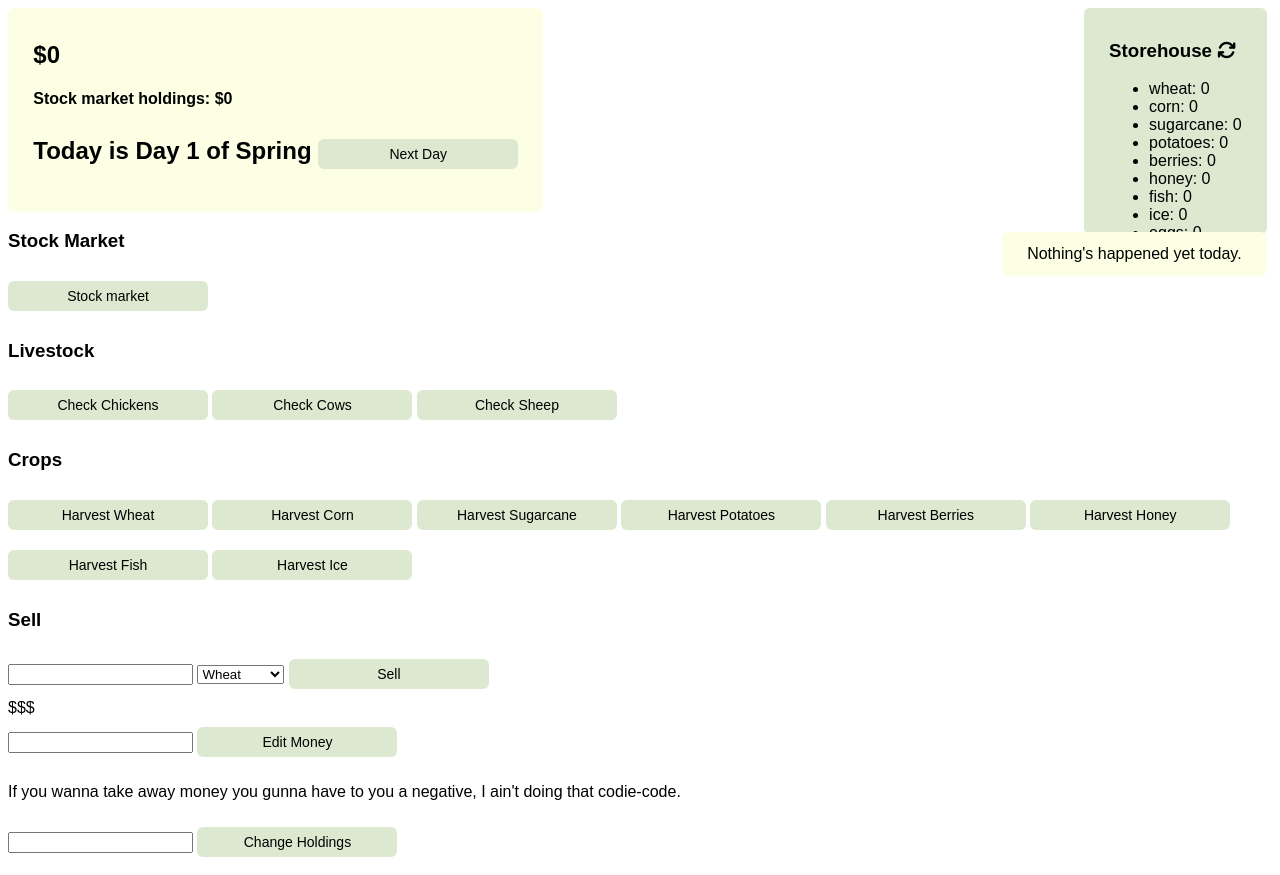
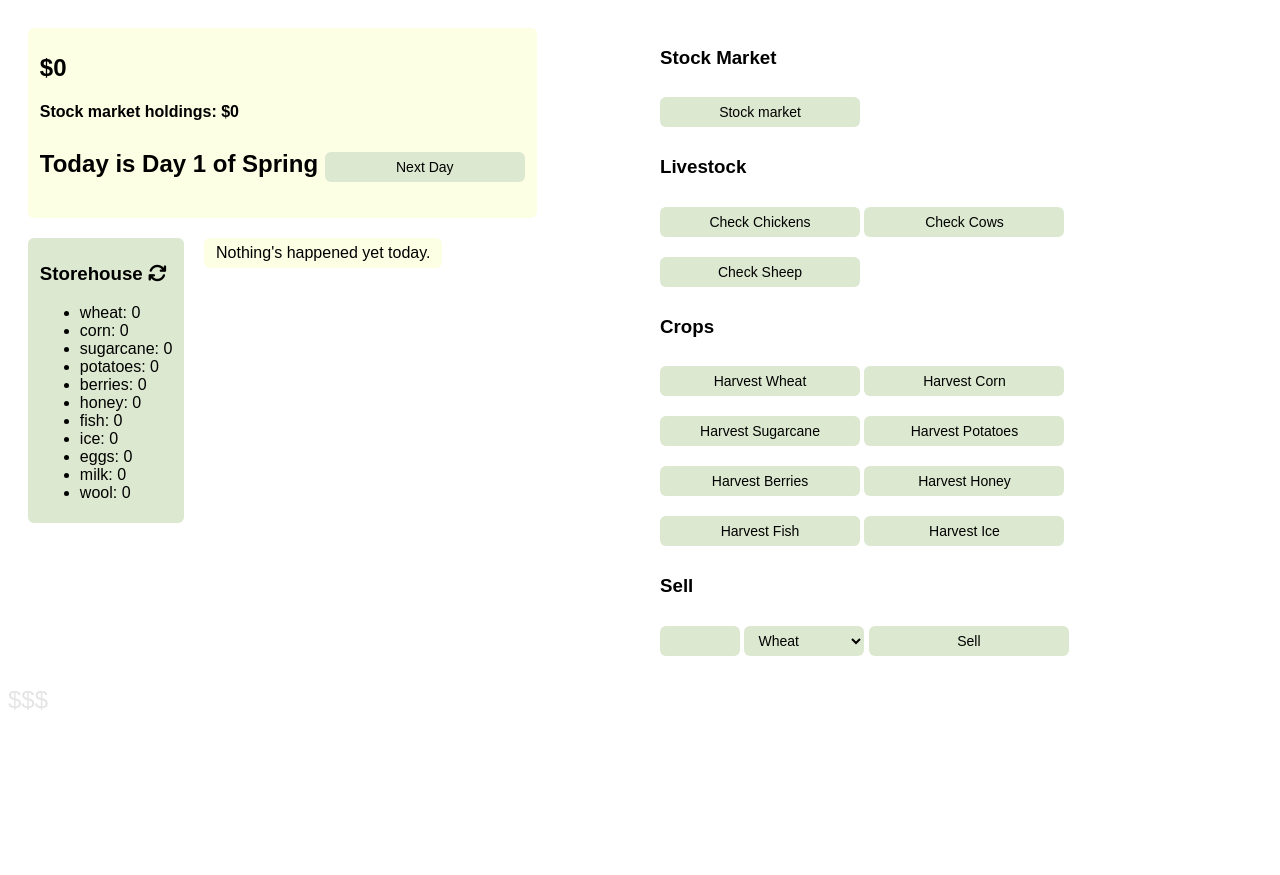
Before and after one commit to jefulford/farming-sim, a plain HTML site: page index.html in a window 1280 px wide. After the commit the page ends 800 px from the top, so only its background shows below. Drawn offline with nearby package versions, Linux system fonts and the light colour scheme.

Commit message:
css changes

```diff
--- a/main.css
+++ b/main.css
@@ -6,6 +6,9 @@
 
 body {
     font-family: Arial;
+}
+.hidden {
+    display: none;
 }
 button {
     background-color: var(--primary);
@@ -17,6 +20,29 @@ button {
     margin: 10px 0;
     cursor: pointer;
 }
+input {
+    background-color: var(--primary);
+    border-radius: 6px;
+    border: 0px;
+    width: 60px;
+    height: 30px;
+    font-size: 14px;
+    margin: 10px 0;
+    padding: 0px 10px;
+    cursor: pointer;
+}
+select {
+    background-color: var(--primary);
+    border-radius: 6px;
+    border: 0px;
+    width: 120px;
+    height: 30px;
+    font-size: 14px;
+    margin: 10px 0;
+    padding: 0px 10px;
+    cursor: pointer;
+}
+
 .stats {
     background-color: var(--secondary);
     padding: 1% 2%;
@@ -25,25 +51,60 @@ button {
     position: relative;
 }
 
+
 /* storehouse */
 .storehouse {
     background-color: var(--primary);
     padding: 1% 2%;
     border-radius: 6px;
     display: inline-block;
-    position: absolute;
-    right: 1%;
-    top: 1%;
-    height: 25%;
+    margin: 20px 20px 20px 0;
+    float: left;
+    height: fit-content;
 }
 
 /* message */
 #message {
     background-color: var(--secondary);
     padding: 1% 2%;
+    margin: 20px 0;
     border-radius: 6px;
     display: inline-block;
-    position: absolute;
-    right: 1%;
-    top: 29%;
+    float: left;
 }
+#wrapper {
+    display: block;
+}
+
+/*  money */
+#toggle-change-money {
+    display: block;
+    font-size: 24px;
+    cursor: pointer;
+    padding: 20px 0;
+    opacity: .1;
+    transition: .35s all;
+
+}
+#toggle-change-money:hover {
+    opacity: 1;
+}
+#change-money {
+    background-color: var(--tertiary);
+    border-radius: 6px;
+    padding: 20px 40px;
+    width: max-content;
+}
+#change-money button, #change-money input {
+    background-color: white;
+}
+
+/* left, right */
+
+#left, #right {
+    box-sizing: border-box;
+    display: inline-block;
+    width: 50%;
+    float: left;
+    padding: 20px;
+}
--- a/main.js
+++ b/main.js
@@ -96,8 +96,16 @@ function changeHoldings() {
 // message
 
 var message = $("div#message");
+messageCount = 0;
 function changeMessage(msg) {
-    message.append("<br>" + msg );
+        if (messageCount > 9) {
+            message.text(msg);
+            messageCount = 1;
+        } else {
+            message.append("<br>" + msg );
+            messageCount++;
+        }
+
 }
 
 // STOCK MARKET
@@ -336,3 +344,8 @@ var prices = [{
     milk: 3,
     wool: 6
 }];
+
+// hide money stuff
+function hideMoney() {
+    $("#change-money").toggleClass("hidden");
+}
```
